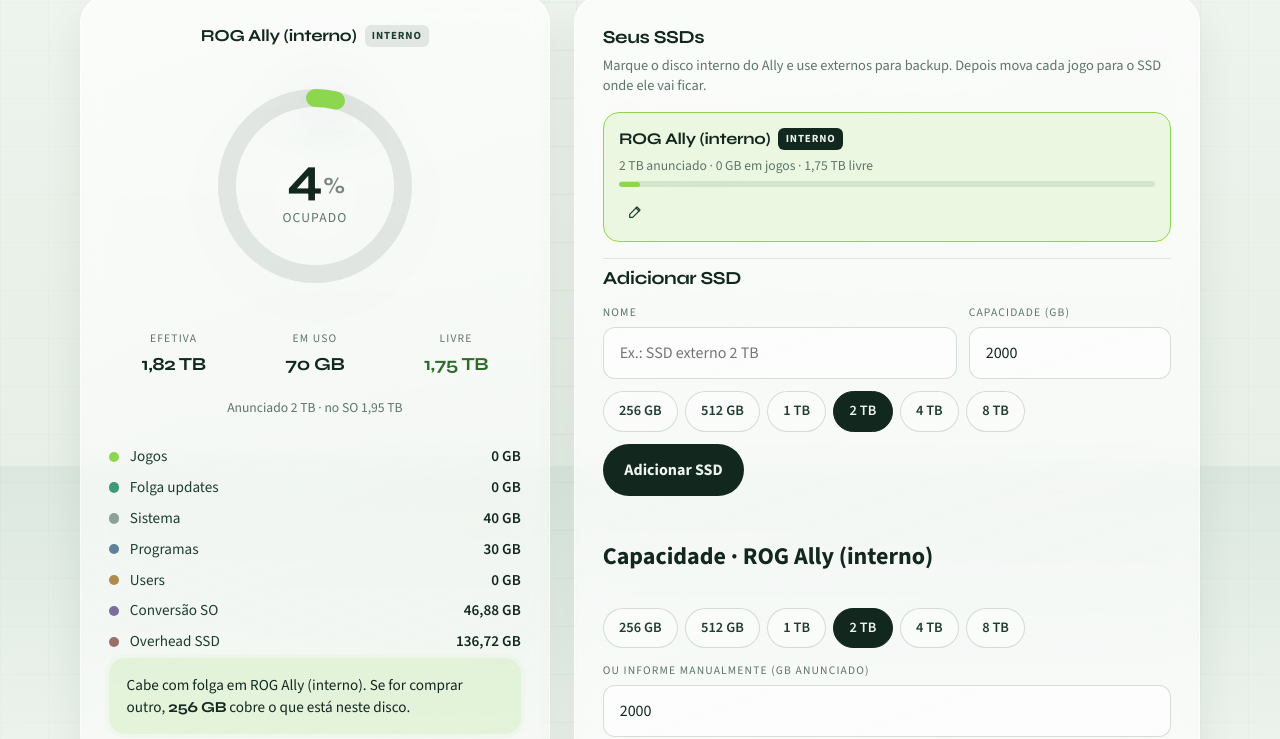
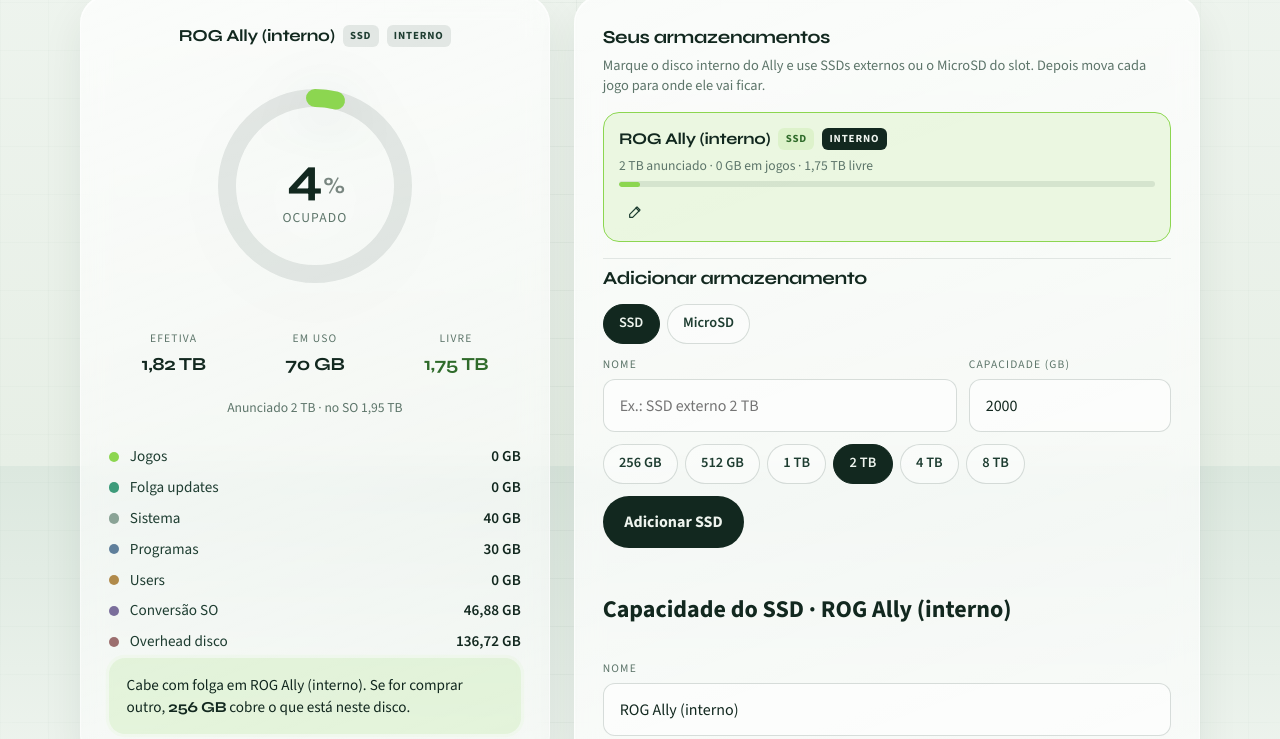
Before and after one commit to bfutema/storage-calculator, a React (Vite) app: page / in a window 1280 px wide. Shown: the part 334-1073 px from the top of the page. Built offline with nearby package versions, Linux system fonts and the light colour scheme.

Commit message:
feat: cadastrar armazenamento como SSD ou MicroSD
Adiciona o tipo no armazenamento (com presets de capacidade por tipo) e
permite editar nome e tipo no bloco "Capacidade do SSD/MicroSD", que
agora usa o tipo no título. Dados já salvos entram como SSD.

```diff
--- a/src/App.tsx
+++ b/src/App.tsx
@@ -11,7 +11,7 @@
 import { useLibrary } from './hooks/useLibrary'
 import { useMediaQuery } from './hooks/useMediaQuery'
 import { FocusDrawer } from './layouts/FocusDrawer'
-import { getDriveById, getInternalDrive } from './types'
+import { getDriveById, getInternalDrive, storageTypeLabel } from './types'
 import {
   calculateAllBreakdowns,
   calculateBreakdown,
@@ -161,7 +161,7 @@
       {selectedDrive ? (
         <CollapsibleSection
           key={`cap-${selectedDrive.id}`}
-          title="Capacidade do SSD"
+          title={`Capacidade do ${storageTypeLabel(selectedDrive.type)}`}
           storageKey="storage-calculator:focus-capacity-open"
           defaultOpen={false}
           summary={`${formatSize(selectedDrive.capacityGb)} → ${formatSize(breakdown.effectiveCapacityGb)}`}
@@ -183,6 +183,8 @@
               onCapacityChange={(gb) =>
                 updateDrive(selectedDrive.id, { capacityGb: gb })
               }
+              onNameChange={(name) => updateDrive(selectedDrive.id, { name })}
+              onTypeChange={(type) => updateDrive(selectedDrive.id, { type })}
               onBufferChange={setUpdateBufferPercent}
               onUseBinaryConversionChange={setUseBinaryConversion}
               onSsdOverheadChange={setSsdOverheadPercent}
@@ -372,8 +374,8 @@
                 breakdowns={allBreakdowns}
                 selectedDriveId={effectiveDriveId}
                 onSelect={setSelectedDriveId}
-                onAdd={(name, capacityGb) => {
-                  const id = addDrive(name, capacityGb)
+                onAdd={(name, capacityGb, type) => {
+                  const id = addDrive(name, capacityGb, type)
                   setSelectedDriveId(id)
                 }}
                 onUpdate={updateDrive}
@@ -406,6 +408,12 @@
                     freeGb={breakdown.freeGb}
                     onCapacityChange={(gb) =>
                       updateDrive(selectedDrive.id, { capacityGb: gb })
+                    }
+                    onNameChange={(name) =>
+                      updateDrive(selectedDrive.id, { name })
+                    }
+                    onTypeChange={(type) =>
+                      updateDrive(selectedDrive.id, { type })
                     }
                     onBufferChange={setUpdateBufferPercent}
                     onUseBinaryConversionChange={setUseBinaryConversion}
--- a/src/components/CapacitySetup.tsx
+++ b/src/components/CapacitySetup.tsx
@@ -1,4 +1,11 @@
-import { CAPACITY_PRESETS, type Drive, type SpaceCategory } from '../types'
+import {
+  STORAGE_TYPES,
+  capacityPresetsFor,
+  storageTypeLabel,
+  type Drive,
+  type SpaceCategory,
+  type StorageType,
+} from '../types'
 import { formatSize, parseSizeInput } from '../utils/format'
 import { SpaceCategories } from './SpaceCategories'
 import './CapacitySetup.css'
@@ -16,6 +23,8 @@
   usedGb?: number
   freeGb?: number
   onCapacityChange: (gb: number) => void
+  onNameChange: (name: string) => void
+  onTypeChange: (type: StorageType) => void
   onBufferChange: (percent: number) => void
   onUseBinaryConversionChange: (enabled: boolean) => void
   onSsdOverheadChange: (percent: number) => void
@@ -42,6 +51,8 @@
   usedGb,
   freeGb,
   onCapacityChange,
+  onNameChange,
+  onTypeChange,
   onBufferChange,
   onUseBinaryConversionChange,
   onSsdOverheadChange,
@@ -51,7 +62,9 @@
   compact = false,
   hideCategories = false,
 }: CapacitySetupProps) {
-  const customCapacity = !CAPACITY_PRESETS.some(
+  const presets = capacityPresetsFor(drive.type)
+  const typeLabel = storageTypeLabel(drive.type)
+  const customCapacity = !presets.some(
     (preset) => preset.valueGb === drive.capacityGb,
   )
   const showCategories =
@@ -63,14 +76,54 @@
   return (
     <section className={compact ? 'capacity capacity--compact' : 'capacity'}>
       <div className="capacity__block">
-        <h2>{compact ? 'Capacidade do SSD' : `Capacidade · ${drive.name}`}</h2>
+        <h2>
+          {compact
+            ? `Capacidade do ${typeLabel}`
+            : `Capacidade do ${typeLabel} · ${drive.name}`}
+        </h2>
         {compact ? (
           <p className="capacity__note">
             Anunciado vs. o que o Windows mostra (ex.: 2 TB → ~1,8 TB).
           </p>
         ) : null}
+
+        <label className="field">
+          <span>Nome</span>
+          <input
+            type="text"
+            defaultValue={drive.name}
+            key={`${drive.id}-name-${drive.name}`}
+            placeholder={
+              drive.type === 'microsd' ? 'Ex.: MicroSD 512 GB' : 'Ex.: SSD interno'
+            }
+            autoComplete="off"
+            onBlur={(e) => {
+              const next = e.target.value.trim()
+              if (next && next !== drive.name) onNameChange(next)
+            }}
+            onKeyDown={(e) => {
+              if (e.key !== 'Enter') return
+              e.currentTarget.blur()
+            }}
+          />
+        </label>
+
+        <div className="capacity__presets" role="group" aria-label="Tipo">
+          {STORAGE_TYPES.map((option) => (
+            <button
+              key={option.id}
+              type="button"
+              className={`chip ${drive.type === option.id ? 'is-active' : ''}`}
+              onClick={() => onTypeChange(option.id)}
+              aria-pressed={drive.type === option.id}
+            >
+              {option.label}
+            </button>
+          ))}
+        </div>
+
         <div className="capacity__presets" role="group" aria-label="Presets">
-          {CAPACITY_PRESETS.map((preset) => (
+          {presets.map((preset) => (
             <button
               key={preset.valueGb}
               type="button"
@@ -130,7 +183,7 @@
           </label>
 
           <label className="field">
-            <span>Overhead do SSD / FS (%)</span>
+            <span>Overhead do disco / FS (%)</span>
             <input
               type="text"
               inputMode="decimal"
@@ -203,8 +256,8 @@
         <div className="capacity__block">
           <h2>Folga para updates</h2>
           <p className="capacity__note">
-            Percentual extra sobre o tamanho dos jogos deste SSD (patches e
-            downloads).
+            Percentual extra sobre o tamanho dos jogos deste {typeLabel}{' '}
+            (patches e downloads).
           </p>
           <label className="field">
             <span>Folga p/ updates (%)</span>
--- a/src/components/DiskGauge.tsx
+++ b/src/components/DiskGauge.tsx
@@ -1,3 +1,4 @@
+import { storageTypeLabel } from '../types'
 import { formatSize } from '../utils/format'
 import type { StorageBreakdown } from '../utils/format'
 import { CollapsibleSection } from './CollapsibleSection'
@@ -71,7 +72,7 @@
       {breakdown.ssdOverheadGb > 0 ? (
         <li>
           <i className="dot dot--overhead" />
-          Overhead SSD <span>{formatSize(breakdown.ssdOverheadGb)}</span>
+          Overhead disco <span>{formatSize(breakdown.ssdOverheadGb)}</span>
         </li>
       ) : null}
     </ul>
@@ -84,6 +85,7 @@
     >
       <p className="gauge__drive">
         {breakdown.driveName}
+        <span>{storageTypeLabel(breakdown.driveType)}</span>
         <span>{breakdown.isInternal ? 'Interno' : 'Externo'}</span>
       </p>
       <div className="gauge__ring-wrap">
--- a/src/components/DriveManager.css
+++ b/src/components/DriveManager.css
@@ -88,6 +88,11 @@
 .drive-badge--ext {
   background: rgba(22, 53, 42, 0.12);
   color: var(--ink-soft);
+}
+
+.drive-badge--type {
+  background: color-mix(in srgb, var(--accent) 26%, rgba(255, 255, 255, 0.7));
+  color: var(--accent-ink);
 }
 
 .drive-card__meta {
--- a/src/components/DriveManager.tsx
+++ b/src/components/DriveManager.tsx
@@ -1,5 +1,12 @@
 import { useState, type FormEvent } from 'react'
-import { CAPACITY_PRESETS, type Drive } from '../types'
+import {
+  DEFAULT_CAPACITY_BY_TYPE,
+  STORAGE_TYPES,
+  capacityPresetsFor,
+  storageTypeLabel,
+  type Drive,
+  type StorageType,
+} from '../types'
 import { formatSize, parseSizeInput, type StorageBreakdown } from '../utils/format'
 import { EditIcon, TrashIcon } from './ActionIcons'
 import './DriveManager.css'
@@ -9,10 +16,10 @@
   breakdowns: StorageBreakdown[]
   selectedDriveId: string
   onSelect: (id: string) => void
-  onAdd: (name: string, capacityGb: number) => string | void
+  onAdd: (name: string, capacityGb: number, type: StorageType) => string | void
   onUpdate: (
     id: string,
-    patch: Partial<Pick<Drive, 'name' | 'capacityGb'>>,
+    patch: Partial<Pick<Drive, 'name' | 'type' | 'capacityGb'>>,
   ) => void
   onSetInternal: (id: string) => void
   onRemove: (id: string) => void
@@ -31,10 +38,12 @@
   compact = false,
 }: DriveManagerProps) {
   const [name, setName] = useState('')
-  const [capacity, setCapacity] = useState('2000')
+  const [type, setType] = useState<StorageType>('ssd')
+  const [capacity, setCapacity] = useState(String(DEFAULT_CAPACITY_BY_TYPE.ssd))
   const [error, setError] = useState('')
   const [editingId, setEditingId] = useState<string | null>(null)
   const [editName, setEditName] = useState('')
+  const [editType, setEditType] = useState<StorageType>('ssd')
   const [editCapacity, setEditCapacity] = useState('')
   const [addingOpen, setAddingOpen] = useState(false)
 
@@ -44,8 +53,14 @@
 
   function resetAddForm() {
     setName('')
-    setCapacity('2000')
+    setType('ssd')
+    setCapacity(String(DEFAULT_CAPACITY_BY_TYPE.ssd))
     setError('')
+  }
+
+  function changeType(next: StorageType) {
+    setType(next)
+    setCapacity(String(DEFAULT_CAPACITY_BY_TYPE[next]))
   }
 
   function handleAdd(event: FormEvent) {
@@ -53,14 +68,14 @@
     const trimmed = name.trim()
     const capacityGb = parseSizeInput(capacity, 'GB')
     if (!trimmed) {
-      setError('Informe um nome para o SSD.')
+      setError('Informe um nome para o armazenamento.')
       return
     }
     if (capacityGb === null || capacityGb <= 0) {
       setError('Informe uma capacidade válida.')
       return
     }
-    const id = onAdd(trimmed, capacityGb)
+    const id = onAdd(trimmed, capacityGb, type)
     if (typeof id === 'string' && id) {
       onSelect(id)
     }
@@ -71,13 +86,14 @@
   function startEdit(drive: Drive) {
     setEditingId(drive.id)
     setEditName(drive.name)
+    setEditType(drive.type)
     setEditCapacity(String(drive.capacityGb).replace('.', ','))
   }
 
   function saveEdit(id: string) {
     const capacityGb = parseSizeInput(editCapacity, 'GB')
     if (!editName.trim() || capacityGb === null || capacityGb <= 0) return
-    onUpdate(id, { name: editName.trim(), capacityGb })
+    onUpdate(id, { name: editName.trim(), type: editType, capacityGb })
     setEditingId(null)
   }
 
@@ -86,14 +102,29 @@
       className={compact ? 'drives__add drives__add--compact' : 'drives__add'}
       onSubmit={handleAdd}
     >
-      {compact ? null : <h3>Adicionar SSD</h3>}
+      {compact ? null : <h3>Adicionar armazenamento</h3>}
+      <div className="capacity__presets" role="group" aria-label="Tipo">
+        {STORAGE_TYPES.map((option) => (
+          <button
+            key={option.id}
+            type="button"
+            className={`chip ${type === option.id ? 'is-active' : ''}`}
+            onClick={() => changeType(option.id)}
+            aria-pressed={type === option.id}
+          >
+            {option.label}
+          </button>
+        ))}
+      </div>
       <div className="drives__add-fields">
         <label className="field">
           <span>Nome</span>
           <input
             value={name}
             onChange={(e) => setName(e.target.value)}
-            placeholder="Ex.: SSD externo 2 TB"
+            placeholder={
+              type === 'microsd' ? 'Ex.: MicroSD 512 GB' : 'Ex.: SSD externo 2 TB'
+            }
             autoComplete="off"
             autoFocus={compact}
           />
@@ -104,12 +135,12 @@
             value={capacity}
             onChange={(e) => setCapacity(e.target.value)}
             inputMode="decimal"
-            placeholder="2000"
+            placeholder={String(DEFAULT_CAPACITY_BY_TYPE[type])}
           />
         </label>
       </div>
       <div className="capacity__presets" role="group" aria-label="Presets">
-        {CAPACITY_PRESETS.map((preset) => (
+        {capacityPresetsFor(type).map((preset) => (
           <button
             key={preset.valueGb}
             type="button"
@@ -135,7 +166,7 @@
           </button>
         ) : null}
         <button type="submit" className="btn btn--primary">
-          Adicionar SSD
+          Adicionar {storageTypeLabel(type)}
         </button>
       </div>
     </form>
@@ -144,7 +175,11 @@
   if (compact) {
     return (
       <div className="drive-switcher">
-        <div className="drive-switcher__list" role="tablist" aria-label="SSDs">
+        <div
+          className="drive-switcher__list"
+          role="tablist"
+          aria-label="Armazenamentos"
+        >
           {drives.map((drive) => {
             const stats = breakdownFor(drive.id)
             const selected = selectedDriveId === drive.id
@@ -162,10 +197,10 @@
                 aria-selected={selected}
                 aria-label={
                   percent === null
-                    ? drive.name
-                    : `${drive.name}, ${percent}% ocupado`
+                    ? `${drive.name} (${storageTypeLabel(drive.type)})`
+                    : `${drive.name} (${storageTypeLabel(drive.type)}), ${percent}% ocupado`
                 }
-                title={drive.name}
+                title={`${drive.name} · ${storageTypeLabel(drive.type)}`}
                 onClick={() => onSelect(drive.id)}
               >
                 {selected ? (
@@ -188,8 +223,8 @@
             }}
             aria-expanded={addingOpen}
             aria-controls="focus-add-drive"
-            aria-label="Adicionar SSD"
-            title="Adicionar SSD"
+            aria-label="Adicionar armazenamento"
+            title="Adicionar armazenamento"
           >
             <span aria-hidden="true">+</span>
           </button>
@@ -206,10 +241,10 @@
   return (
     <section className="drives">
       <div className="drives__head">
-        <h2>Seus SSDs</h2>
+        <h2>Seus armazenamentos</h2>
         <p>
-          Marque o disco interno do Ally e use externos para backup. Depois
-          mova cada jogo para o SSD onde ele vai ficar.
+          Marque o disco interno do Ally e use SSDs externos ou o MicroSD do
+          slot. Depois mova cada jogo para onde ele vai ficar.
         </p>
       </div>
 
@@ -233,6 +268,19 @@
                       onChange={(e) => setEditName(e.target.value)}
                     />
                   </label>
+                  <div className="capacity__presets" role="group" aria-label="Tipo">
+                    {STORAGE_TYPES.map((option) => (
+                      <button
+                        key={option.id}
+                        type="button"
+                        className={`chip ${editType === option.id ? 'is-active' : ''}`}
+                        onClick={() => setEditType(option.id)}
+                        aria-pressed={editType === option.id}
+                      >
+                        {option.label}
+                      </button>
+                    ))}
+                  </div>
                   <label className="field">
                     <span>Capacidade (GB)</span>
                     <input
@@ -241,6 +289,18 @@
                       onChange={(e) => setEditCapacity(e.target.value)}
                     />
                   </label>
+                  <div className="capacity__presets" role="group" aria-label="Presets">
+                    {capacityPresetsFor(editType).map((preset) => (
+                      <button
+                        key={preset.valueGb}
+                        type="button"
+                        className={`chip ${Number(editCapacity.replace(',', '.')) === preset.valueGb ? 'is-active' : ''}`}
+                        onClick={() => setEditCapacity(String(preset.valueGb))}
+                      >
+                        {preset.label}
+                      </button>
+                    ))}
+                  </div>
                   <div className="drive-card__actions">
                     <button
                       type="button"
@@ -267,6 +327,9 @@
                   >
                     <span className="drive-card__title">
                       <strong>{drive.name}</strong>
+                      <em className="drive-badge drive-badge--type">
+                        {storageTypeLabel(drive.type)}
+                      </em>
                       {drive.isInternal ? (
                         <em className="drive-badge">Interno</em>
                       ) : (
--- a/src/components/SpaceCategories.tsx
+++ b/src/components/SpaceCategories.tsx
@@ -74,7 +74,7 @@
       <div className="space-cats__head">
         <h3>Uso fora dos jogos</h3>
         <p>
-          Cadastre pastas e reservas reais deste SSD ({driveName}) para bater
+          Cadastre pastas e reservas reais deste armazenamento ({driveName}) para bater
           com o que o Windows mostra.
         </p>
       </div>
--- a/src/hooks/useLibrary.ts
+++ b/src/hooks/useLibrary.ts
@@ -11,6 +11,7 @@
   type GameSource,
   type LibraryState,
   type SpaceCategory,
+  type StorageType,
 } from '../types'
 import { createId } from '../utils/format'
 
@@ -44,6 +45,8 @@
   return {
     id: drive.id,
     name: drive.name.trim() || 'SSD',
+    // Dados salvos antes do MicroSD não têm tipo.
+    type: drive.type === 'microsd' ? 'microsd' : 'ssd',
     capacityGb: drive.capacityGb,
     isInternal: Boolean(drive.isInternal),
     calibrationOffsetGb,
@@ -302,10 +305,15 @@
     }))
   }
 
-  function addDrive(name: string, capacityGb: number) {
+  function addDrive(
+    name: string,
+    capacityGb: number,
+    type: StorageType = 'ssd',
+  ) {
     const drive: Drive = {
       id: createId(),
-      name: name.trim() || 'SSD externo',
+      name: name.trim() || (type === 'microsd' ? 'MicroSD' : 'SSD externo'),
+      type,
       capacityGb,
       isInternal: false,
     }
@@ -316,7 +324,7 @@
   function updateDrive(
     id: string,
     patch: Partial<
-      Pick<Drive, 'name' | 'capacityGb' | 'calibrationOffsetGb'>
+      Pick<Drive, 'name' | 'type' | 'capacityGb' | 'calibrationOffsetGb'>
     >,
   ) {
     setState((prev) => ({
@@ -329,6 +337,7 @@
                 typeof patch.name === 'string'
                   ? patch.name.trim() || drive.name
                   : drive.name,
+              type: patch.type ?? drive.type,
               capacityGb:
                 typeof patch.capacityGb === 'number' && patch.capacityGb > 0
                   ? patch.capacityGb
--- a/src/types.ts
+++ b/src/types.ts
@@ -1,8 +1,12 @@
 export type SizeUnit = 'MB' | 'GB' | 'TB'
+
+/** O Ally tem o SSD interno e um slot de MicroSD. */
+export type StorageType = 'ssd' | 'microsd'
 
 export interface Drive {
   id: string
   name: string
+  type: StorageType
   capacityGb: number
   isInternal: boolean
   /**
@@ -83,11 +87,21 @@
   '#5a8f8a',
 ] as const
 
+export const STORAGE_TYPES: { id: StorageType; label: string }[] = [
+  { id: 'ssd', label: 'SSD' },
+  { id: 'microsd', label: 'MicroSD' },
+]
+
+export function storageTypeLabel(type: StorageType): string {
+  return type === 'microsd' ? 'MicroSD' : 'SSD'
+}
+
 export function createDefaultDrives(capacityGb = 2000): Drive[] {
   return [
     {
       id: DEFAULT_INTERNAL_DRIVE_ID,
       name: 'ROG Ally (interno)',
+      type: 'ssd',
       capacityGb,
       isInternal: true,
     },
@@ -132,6 +146,25 @@
   { label: '8 TB', valueGb: 8000 },
 ] as const
 
+export const MICROSD_CAPACITY_PRESETS = [
+  { label: '64 GB', valueGb: 64 },
+  { label: '128 GB', valueGb: 128 },
+  { label: '256 GB', valueGb: 256 },
+  { label: '512 GB', valueGb: 512 },
+  { label: '1 TB', valueGb: 1000 },
+] as const
+
+export const DEFAULT_CAPACITY_BY_TYPE: Record<StorageType, number> = {
+  ssd: 2000,
+  microsd: 512,
+}
+
+export function capacityPresetsFor(
+  type: StorageType,
+): readonly { label: string; valueGb: number }[] {
+  return type === 'microsd' ? MICROSD_CAPACITY_PRESETS : CAPACITY_PRESETS
+}
+
 /** Marketing decimal GB → approximate OS GiB (Windows "GB"). */
 export const DECIMAL_TO_BINARY = 1000 / 1024
 
--- a/src/utils/format.ts
+++ b/src/utils/format.ts
@@ -8,6 +8,7 @@
   type Drive,
   type LibraryState,
   type SizeUnit,
+  type StorageType,
 } from '../types'
 
 export function formatSize(gb: number): string {
@@ -73,6 +74,7 @@
 export interface StorageBreakdown {
   driveId: string
   driveName: string
+  driveType: StorageType
   isInternal: boolean
   gamesGb: number
   wishlistGb: number
@@ -201,6 +203,7 @@
   return {
     driveId: drive.id,
     driveName: drive.name,
+    driveType: drive.type,
     isInternal: drive.isInternal,
     gamesGb,
     wishlistGb,
@@ -241,6 +244,7 @@
     return calculateDriveBreakdown(state, {
       id: 'missing',
       name: 'SSD',
+      type: 'ssd',
       capacityGb: 0,
       isInternal: true,
     })
```
Also changed, not shown: 1 other file (tests, documents, lock files or other folders).
